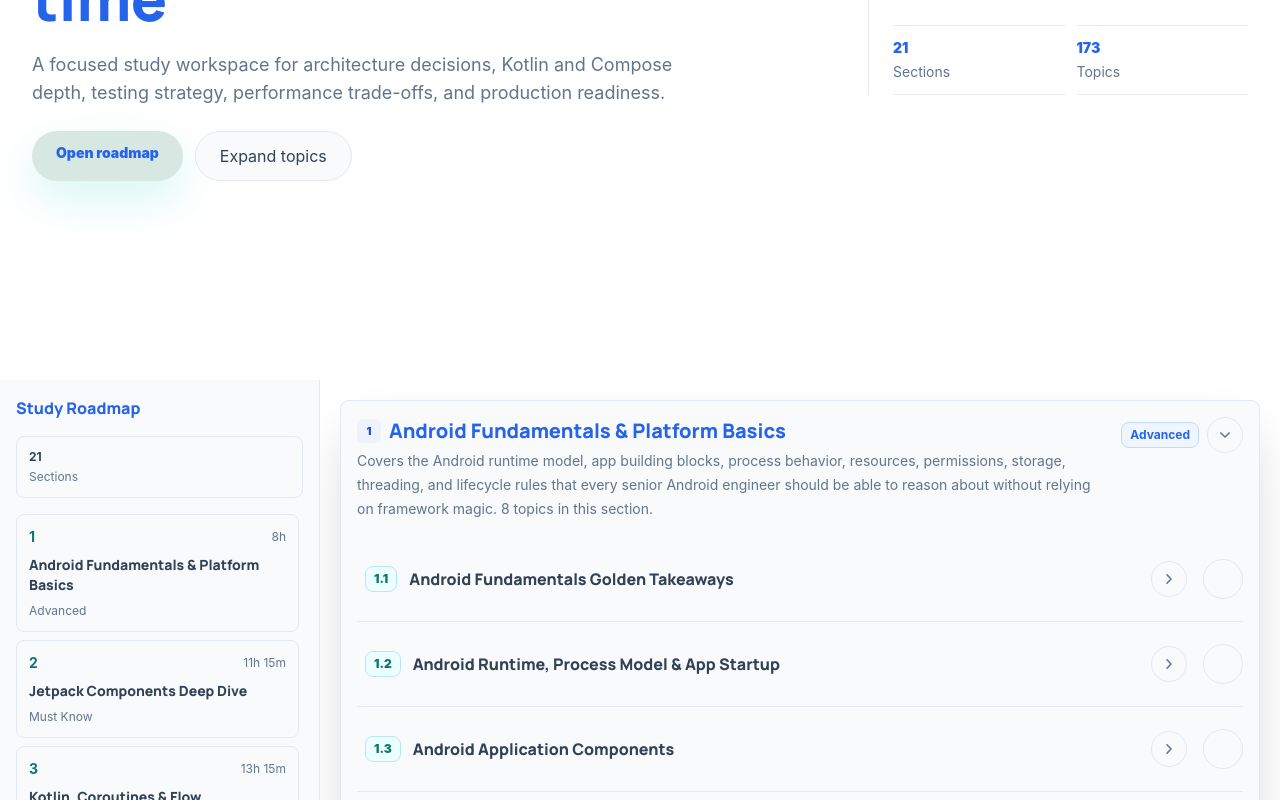
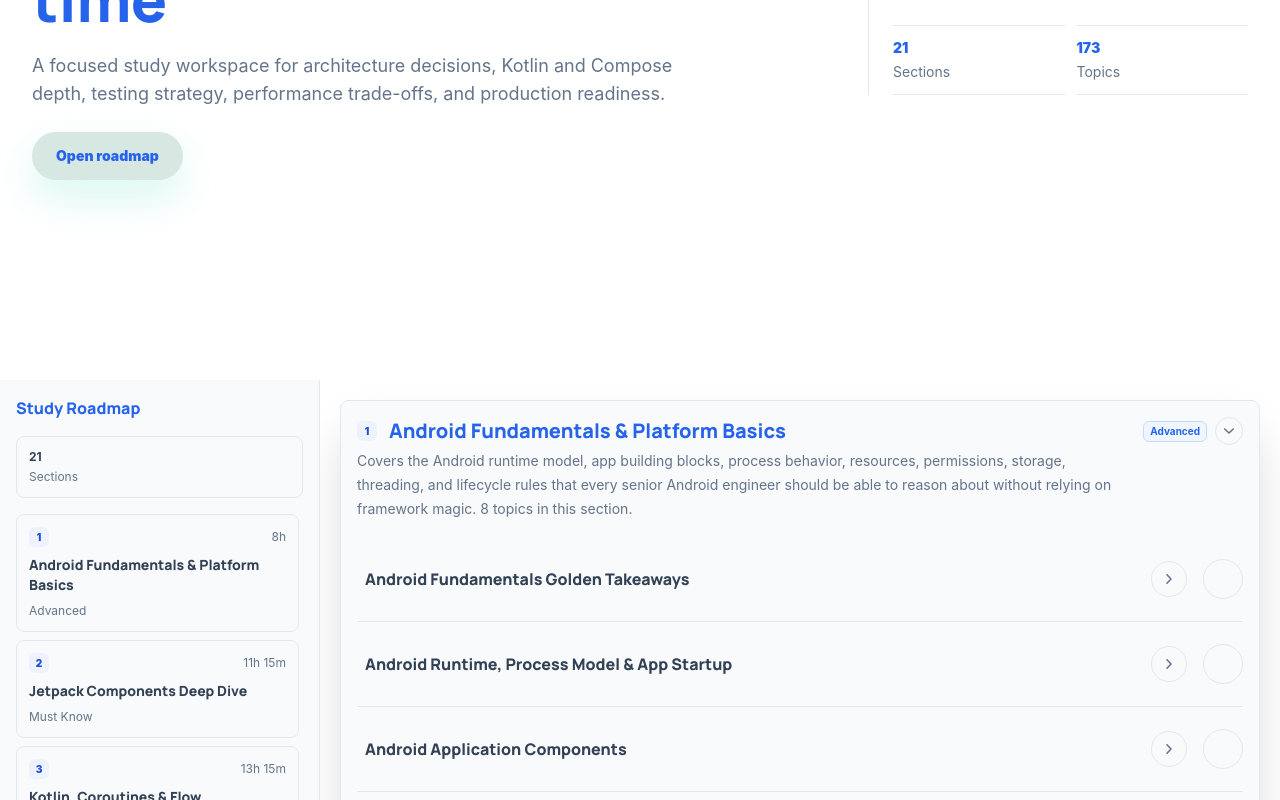
Before and after one commit to RanganathanApps/android-core, a Next.js app: page / in a window 1280 px wide. Shown: the part 420-1220 px from the top of the page. Built offline with nearby package versions, Linux system fonts and the light colour scheme.

Commit message:
Polish roadmap controls and section headers

```diff
--- a/components/RoadmapApp.tsx
+++ b/components/RoadmapApp.tsx
@@ -520,17 +520,10 @@ export default function RoadmapApp({ initialContent }: RoadmapAppProps) {
               <div className="flex flex-wrap gap-3">
                 <a
                   href="#roadmap-workspace"
-                  className="rounded-full bg-teal-300 px-6 py-3 text-sm font-black text-slate-950 shadow-[0_18px_40px_rgba(45,212,191,0.18)] transition hover:-translate-y-0.5 hover:bg-teal-200"
+                  className="inline-flex h-12 items-center justify-center rounded-full bg-teal-300 px-6 text-sm font-black text-slate-950 shadow-[0_18px_40px_rgba(45,212,191,0.18)] transition hover:-translate-y-0.5 hover:bg-teal-200"
                 >
                   Open roadmap
                 </a>
-                <button
-                  type="button"
-                  onClick={expandAllTopics}
-                  className="rounded-full border border-white/10 bg-white/[0.05] px-6 py-3 text-sm font-semibold text-slate-100 transition hover:-translate-y-0.5 hover:border-teal-200/70"
-                >
-                  Expand topics
-                </button>
               </div>
             </div>
 
@@ -625,11 +618,11 @@ export default function RoadmapApp({ initialContent }: RoadmapAppProps) {
               <button className="h-9 shrink-0 rounded-lg border border-white/10 bg-white/[0.05] px-2.5 text-xs font-bold text-slate-200 transition hover:border-teal-200/70" onClick={collapseAllTopics} type="button">
                 Close Topics
               </button>
-              <span className="rounded-lg border border-white/10 bg-black/20 px-3 py-2 text-sm font-black text-teal-200">{progressPercent}%</span>
+              <span className="hidden rounded-lg border border-white/10 bg-black/20 px-3 py-2 text-sm font-black text-teal-200 xl:inline-flex">{progressPercent}%</span>
               <select
                 value={theme}
                 onChange={(event) => setTheme(event.target.value as Theme)}
-                className="h-10 rounded-lg border border-white/10 bg-slate-950 px-3 text-sm text-white outline-none focus:border-teal-300"
+                className="hidden h-10 rounded-lg border border-white/10 bg-slate-950 px-3 text-sm text-white outline-none focus:border-teal-300 xl:block"
               >
                 <option value="light">Light</option>
                 <option value="dark">Dark</option>
@@ -663,7 +656,7 @@ export default function RoadmapApp({ initialContent }: RoadmapAppProps) {
                     className="rounded-lg border border-white/10 bg-slate-950/45 p-3 text-sm transition hover:border-teal-200/70"
                   >
                     <div className="mb-2 flex items-center justify-between gap-2">
-                      <span className="font-bold text-teal-200">{sectionIndex + 1}</span>
+                      <span className="inline-flex h-5 min-w-5 items-center justify-center rounded-md bg-teal-200/10 px-1 text-[10px] font-black text-teal-200">{sectionIndex + 1}</span>
                       <span className="text-xs text-slate-400">{estimateSectionDuration(section, priority)}</span>
                     </div>
                     <div className="landing-display font-black text-slate-100">{section.title || "Untitled Section"}</div>
@@ -705,8 +698,8 @@ export default function RoadmapApp({ initialContent }: RoadmapAppProps) {
                           aria-expanded={sectionExpanded}
                         >
                           <span className="grid gap-1">
-                            <span className="flex min-w-0 items-center gap-2">
-                              <span className="inline-flex h-6 min-w-6 shrink-0 items-center justify-center rounded-md bg-teal-300 px-1.5 text-[11px] font-black text-slate-950">
+                            <span className="flex min-w-0 items-center gap-3">
+                              <span className="inline-flex h-5 min-w-5 shrink-0 items-center justify-center rounded-md bg-teal-300 px-1 text-[10px] font-black text-slate-950">
                                 {sectionIndex + 1}
                               </span>
                               <span className="landing-display min-w-0 text-lg font-black text-white sm:text-xl">{section.title || "Untitled Section"}</span>
@@ -717,10 +710,10 @@ export default function RoadmapApp({ initialContent }: RoadmapAppProps) {
                             </span>
                           </span>
                           <span className="flex items-center gap-2">
-                            <span className={cx("rounded-lg border px-2 py-1 text-xs font-bold", priorityClass(priority))}>
+                            <span className={cx("rounded-md border px-1.5 py-0.5 text-[10px] font-bold", priorityClass(priority))}>
                               {getPriorityLabel(priority)}
                             </span>
-                            <span className="flex h-9 w-9 items-center justify-center rounded-full border border-white/10 bg-black/20 text-slate-300 transition group-hover:border-teal-200/50 group-hover:text-teal-100">
+                            <span className="flex h-7 w-7 items-center justify-center rounded-full border border-white/10 bg-black/20 text-slate-300 transition group-hover:border-teal-200/50 group-hover:text-teal-100">
                               <ChevronIcon expanded={sectionExpanded} />
                             </span>
                           </span>
@@ -784,7 +777,6 @@ function TopicCard({
   setExpandedTopics: Dispatch<SetStateAction<Set<string>>>;
   setExpandedCodeBlocks: Dispatch<SetStateAction<Set<string>>>;
 }) {
-  const topicNumber = `${sectionIndex + 1}.${topicIndex + 1}`;
   const topicKey = getTopicKey(section, topic, sectionIndex, topicIndex);
   const topicExpanded = expandedTopics.has(topicKey);
   const isComplete = completedTopics.has(topicKey);
@@ -796,11 +788,8 @@ function TopicCard({
           type="button"
           aria-expanded={topicExpanded}
           onClick={() => toggleSetValue(setExpandedTopics, topicKey)}
-          className="group grid min-h-12 grid-cols-[auto_minmax(0,1fr)_auto] items-center gap-3 rounded-lg p-2 text-left outline-none transition hover:bg-white/[0.04] focus-visible:ring-2 focus-visible:ring-teal-300/70"
+          className="group grid min-h-12 grid-cols-[minmax(0,1fr)_auto] items-center gap-3 rounded-lg p-2 text-left outline-none transition hover:bg-white/[0.04] focus-visible:ring-2 focus-visible:ring-teal-300/70"
         >
-          <span className="rounded-lg border border-teal-200/20 bg-teal-200/10 px-2 py-1 text-xs font-black text-teal-200">
-            {topicNumber}
-          </span>
           <span className="landing-display min-w-0 text-base font-black text-slate-100">{topic.title || "Untitled Topic"}</span>
           <span className="flex h-9 w-9 items-center justify-center rounded-full border border-white/10 bg-black/20 text-slate-300 transition group-hover:border-teal-200/50 group-hover:text-teal-100">
             <ChevronIcon expanded={topicExpanded} />
```
